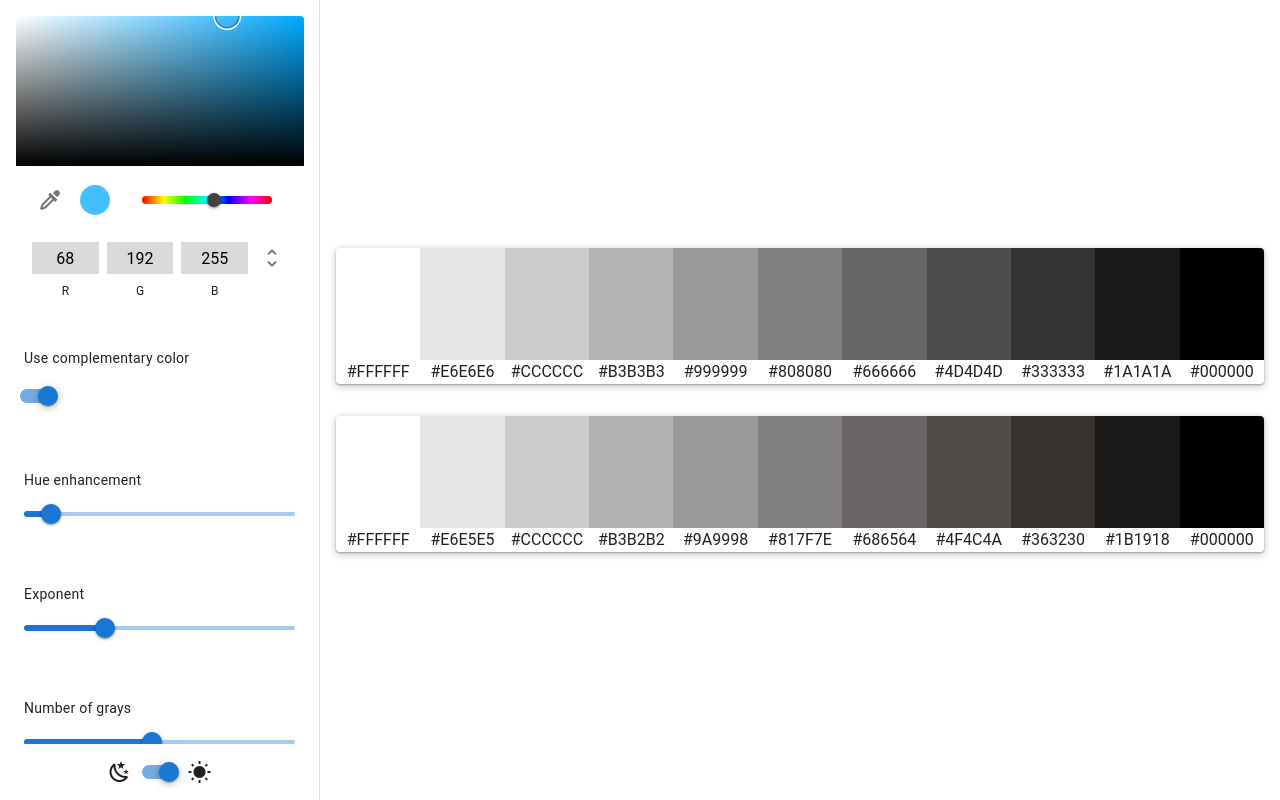
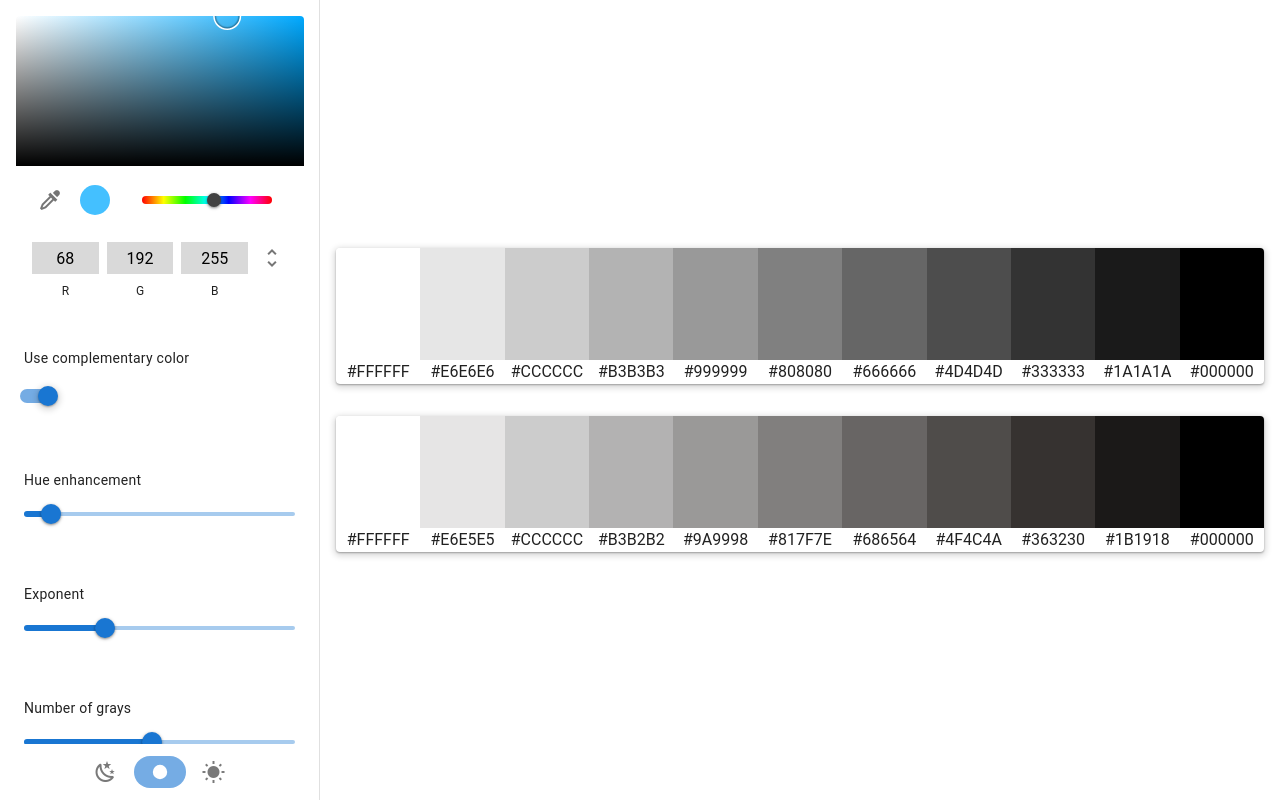
Before and after one commit to erwanjugand/gray-swatch, a Vue app: page / in a window 1280 px wide. Built offline with nearby package versions, Linux system fonts and the light colour scheme; a small style sheet from the web is missing.

Commit message:
chore(theme): refactor system

```diff
--- a/package.json
+++ b/package.json
@@ -19,6 +19,7 @@
     "@erwanjugand/eslint-config": "2.0.0",
     "@fontsource/roboto": "5.2.10",
     "@mdi/font": "7.4.47",
+    "@vueuse/core": "14.2.1",
     "color-convert": "3.1.3",
     "vue": "3.5.29",
     "vuetify": "4.0.1"
--- a/src/App.vue
+++ b/src/App.vue
@@ -3,9 +3,6 @@ import { computed, ref } from 'vue'
 import GreySettings from '@/components/GreySettings.vue'
 import GreySwatch from '@/components/GreySwatch.vue'
 import type { Settings } from '@/types/global'
-import { useLocalTheme } from '@/composables/useLocalTheme'
-
-useLocalTheme().getLocalTheme()
 
 // Settings
 const settings = ref<Settings>({
--- a/src/components/GreySettings.vue
+++ b/src/components/GreySettings.vue
@@ -1,19 +1,9 @@
 <script setup lang="ts">
 import { useLocalTheme } from '@/composables/useLocalTheme'
 import type { Settings } from '@/types/global'
-import { ref } from 'vue'
-import { useTheme } from 'vuetify'
 
 const form = defineModel<Settings>({ required: true })
-
-// Set Theme
-const theme = useTheme()
-const { setLocalTheme } = useLocalTheme()
-const currentTheme = ref(theme.global.name.value)
-
-const onChangeTheme = () => {
-  setLocalTheme(currentTheme.value)
-}
+const { localTheme } = useLocalTheme()
 </script>
 
 <template>
@@ -58,18 +48,17 @@ const onChangeTheme = () => {
     </v-form>
     <template #append>
       <v-form class="d-flex justify-center align-center">
-        <v-icon>mdi-weather-night</v-icon>
-        <div class="flex-shrink-1 mx-2">
         <v-switch
-            v-model="currentTheme"
+          v-model="localTheme"
+          inset
+          prepend-icon="mdi-weather-night"
+          append-icon="mdi-white-balance-sunny"
+          :indeterminate="localTheme === 'system'"
           true-value="light"
           false-value="dark"
           hide-details
           color="primary"
-            @update:model-value="onChangeTheme"
         />
-        </div>
-        <v-icon> mdi-white-balance-sunny </v-icon>
       </v-form>
     </template>
   </v-navigation-drawer>
--- a/src/composables/useLocalTheme.ts
+++ b/src/composables/useLocalTheme.ts
@@ -1,29 +1,11 @@
-import { computed } from 'vue'
+import { useLocalStorage } from '@vueuse/core'
+import { watch } from 'vue'
 import { useTheme } from 'vuetify'
 
 export function useLocalTheme() {
-  const theme = useTheme()
+  const { change } = useTheme()
+  const localTheme = useLocalStorage<'light' | 'dark' | 'system'>('vuetify-theme', 'system')
+  watch(localTheme, change)
 
-  const setLocalTheme = (newTheme: string) => {
-    localStorage.setItem('vuetify-theme', newTheme)
-    theme.global.name.value = newTheme
-  }
-
-  const getLocalTheme = () => {
-    const localTheme = computed<string | null>(() => {
-      return localStorage.getItem('vuetify-theme')
-    })
-
-    if (localTheme.value) {
-      theme.global.name.value = localTheme.value
-    } else {
-      const prefertedTheme = window.matchMedia('(prefers-color-scheme: dark)').matches ? 'dark' : 'light'
-      setLocalTheme(prefertedTheme)
-    }
-  }
-
-  return {
-    getLocalTheme,
-    setLocalTheme,
-  }
+  return { localTheme }
 }
```
Also changed, not shown: 1 other file (tests, documents, lock files or other folders). Lines whose indentation alone changed are shown as unchanged.
